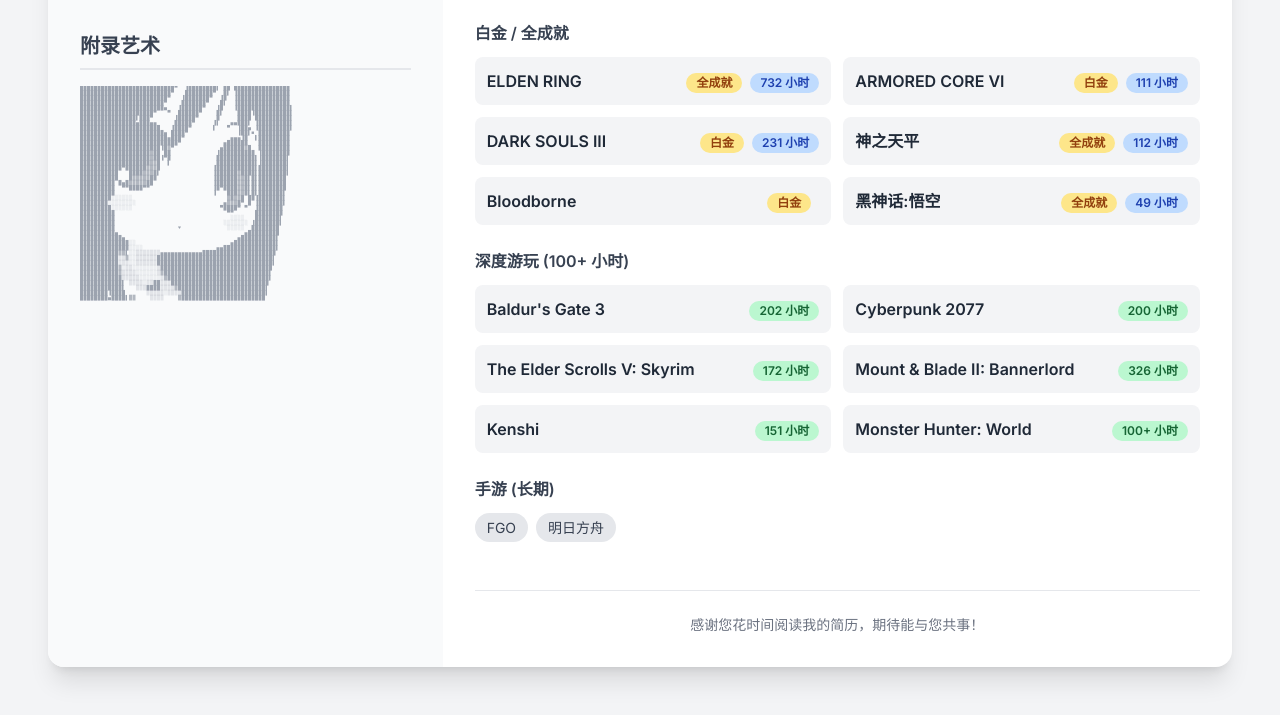
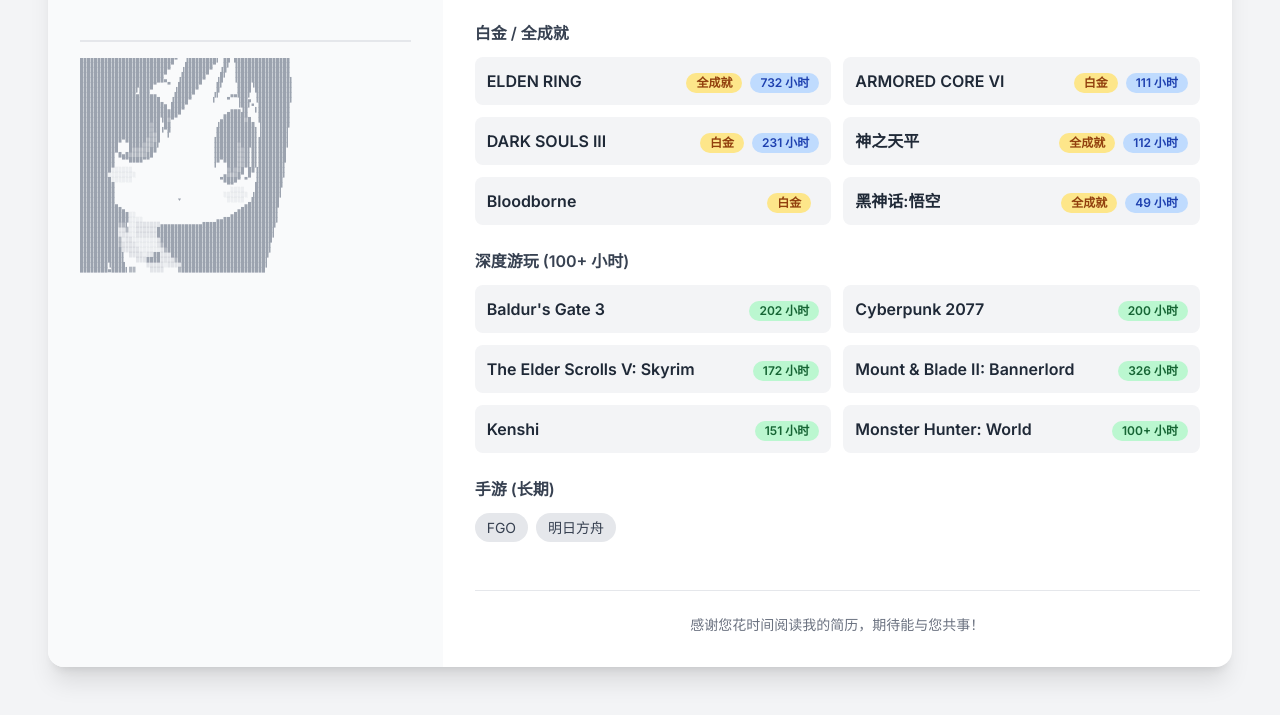
Before and after one commit to Aoi114514/Aoi114514.github.io, a plain HTML site: page index.html in a window 1280 px wide. Shown: the part 1230-1945 px from the top of the page. Drawn offline with nearby package versions, Linux system fonts and the light colour scheme.

Commit message:
Update index.html

```diff
--- a/index.html
+++ b/index.html
@@ -125,7 +125,7 @@
                         </p>
                     </div>
                     <div class="mt-10">
-                        <h3 class="text-xl font-semibold text-gray-700 border-b-2 border-gray-200 pb-2 mb-4">附录艺术</h3>
+                        <h3 class="text-xl font-semibold text-gray-700 border-b-2 border-gray-200 pb-2 mb-4"></h3>
                         <pre class="text-gray-400 mt-4" style="font-family: 'Courier New', Courier, monospace; font-size: 5px; line-height: 5px; text-align: left; overflow: hidden; white-space: pre; letter-spacing: 0.5px;">
 ███████████████████████████▀  ▐████████▌ ██ ████████████████
 ██████████████████████████▀   ████████▀  █▌ ▐███████████████
```
